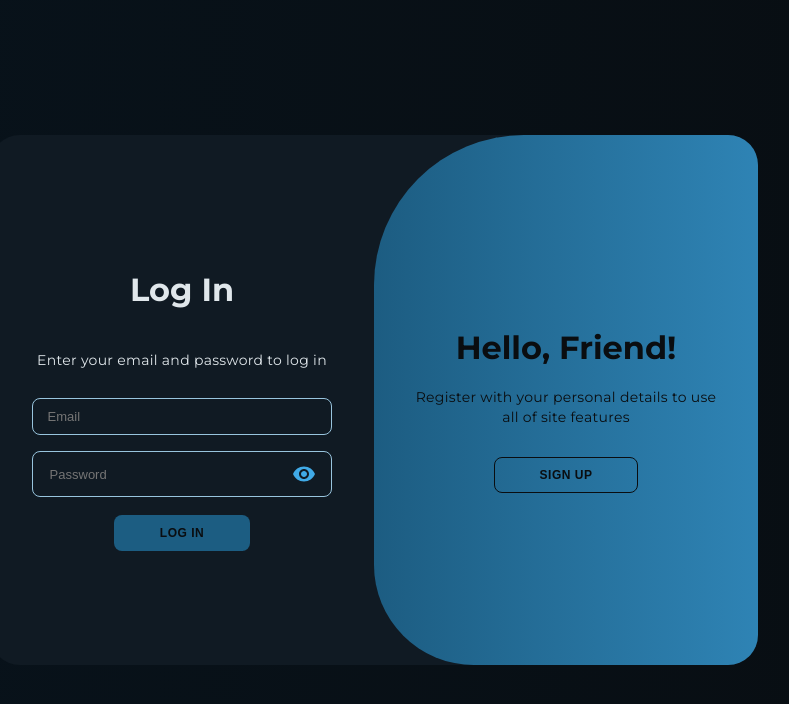
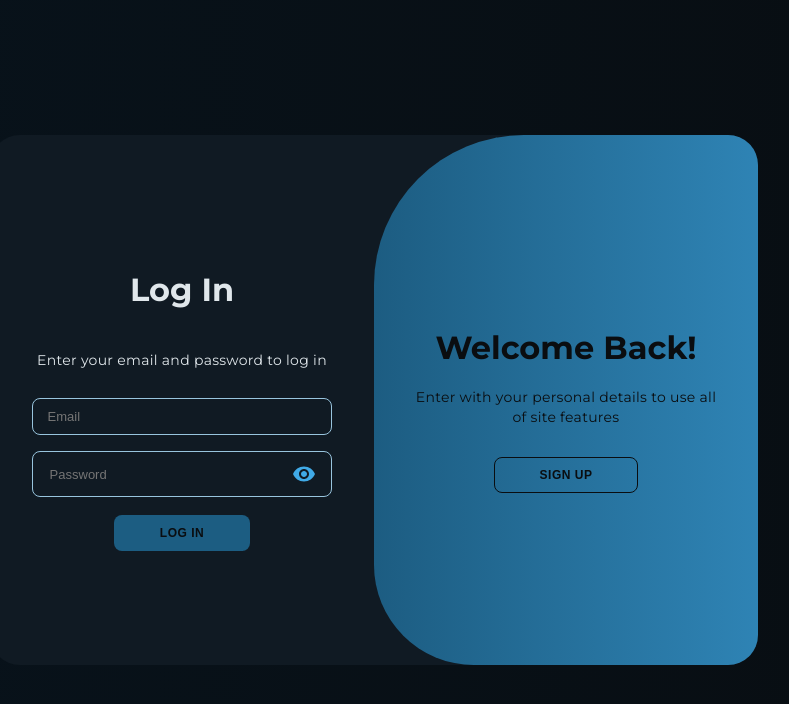
Before and after one commit to FaizanAhmed0107/SmileChain, a React (Vite) app in the folder client/: page /login in a window 1280 px wide. Shown: the top 704 px of the page, without its empty margins (266-1055 px from the left). Built offline with nearby package versions, Linux system fonts and the light colour scheme; no server answers; the HTML template or start-up script is replaced by a standard one.

Commit message:
clean up

```diff
--- a/client/src/Front/Front.jsx
+++ b/client/src/Front/Front.jsx
@@ -19,7 +19,7 @@ function Front(props) {
                 setPoint={setPoint}
             />
             <WebCamCont isLoggedIn={props.isLoggedIn} AccessToken={props.AccessToken} setPoint={setPoint}
-                        threshold={0}/>
+                        threshold={0.6}/>
             <PhotoFeed isLoggedIn={props.isLoggedIn} AccessToken={props.AccessToken}/>
         </>
     )
--- a/client/src/Login_Register/Side.jsx
+++ b/client/src/Login_Register/Side.jsx
@@ -7,8 +7,8 @@ function Side(props) {
     // eslint-disable-next-line react-hooks/exhaustive-deps
     const login = (
         <div className={styles.container}>
-            <h1 className={styles.heading}>Hello, Friend!</h1>
-            <p className={styles.text}>Register with your personal details to use all of site features</p>
+            <h1 className={styles.heading}>Welcome Back!</h1>
+            <p className={styles.text}>Enter with your personal details to use all of site features</p>
             <button className={styles.button} onClick={props.toggleSignUp}>Sign up</button>
         </div>
     );
@@ -16,8 +16,8 @@ function Side(props) {
     // eslint-disable-next-line react-hooks/exhaustive-deps
     const signup = (
         <div className={styles.container}>
-            <h1 className={styles.heading}>Welcome Back!</h1>
-            <p className={styles.text}>Enter your personal details to use all of site features</p>
+            <h1 className={styles.heading}>Hello, Friend!</h1>
+            <p className={styles.text}>Register your personal details to use all of site features</p>
             <button className={styles.button} onClick={props.toggleSignUp}>Log in</button>
         </div>
     );
```
